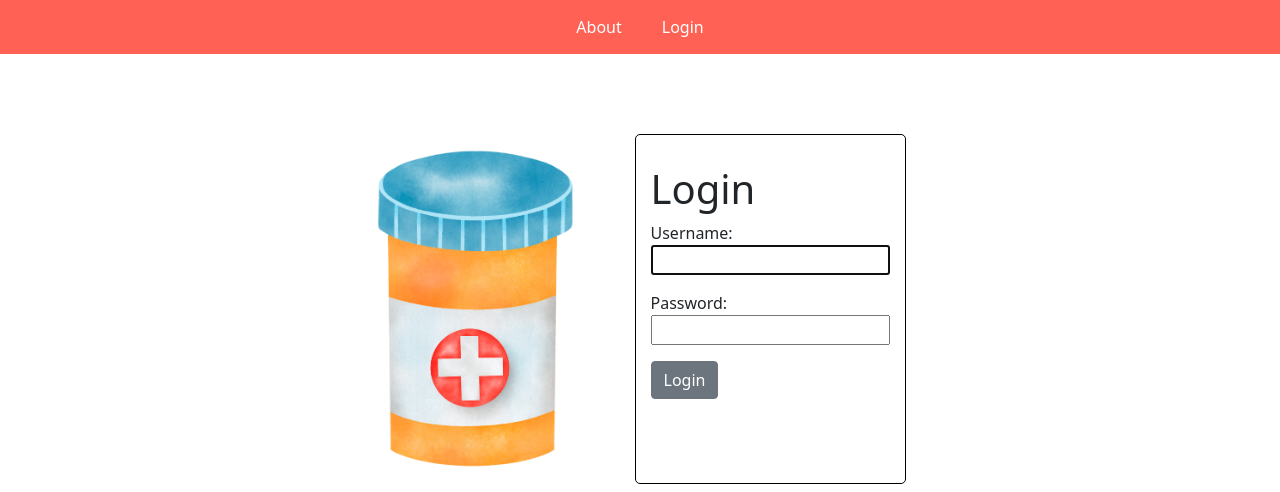
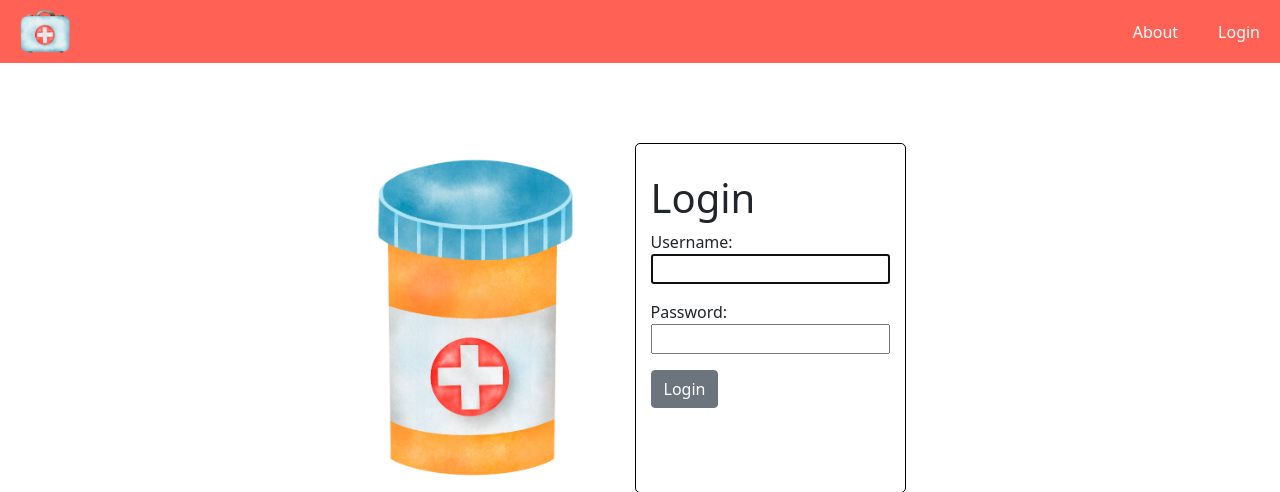
Before and after one commit to CSeckman/medlog, a Django app: page / in a window 1280 px wide. Shown: the top 492 px of the page. Run offline with Django 3.2, Linux system fonts and the light colour scheme.

Commit message:
mobile styling for login and nav

```diff
--- a/main_app/static/css/base.css
+++ b/main_app/static/css/base.css
@@ -18,12 +18,26 @@ ul {
   padding: 10px 0px;
 }
 
-nav ul {
+nav {
+  display: flex;
+  align-items: center;
+  justify-content: space-between;
+  flex-direction: row;
+  flex-wrap: wrap;
+  background-color: #ff6154;
+}
+
+.home-img {
+  width: 50px;
+  margin: 10px 20px;
+}
+
+nav > ul {
   display: flex;
   align-items: center;
   justify-content: center;
+  flex-direction: row;
   flex-wrap: wrap;
-  background-color: #ff6154;
 }
 
 nav a {
@@ -36,3 +50,9 @@ nav a {
 nav li {
   padding: 5px 20px;
 }
+
+@media only screen and (max-width: 600px) {
+  nav {
+    flex-direction: column;
+  }
+}
--- a/main_app/static/css/home.css
+++ b/main_app/static/css/home.css
@@ -31,3 +31,17 @@ img {
   flex-direction: column;
   width: 100%;
 }
+
+@media only screen and (max-width: 600px) {
+  .login-divs {
+    flex-direction: column;
+  }
+
+  img {
+    width: 50px;
+  }
+
+  .l-div {
+    margin: 10px;
+  }
+}
--- a/main_app/templates/base.html
+++ b/main_app/templates/base.html
@@ -19,6 +19,7 @@
 <body>
   <header>
     <nav>
+      <img class='home-img' src="{% static 'images/17.png' %}" alt="">
       <ul>
         {% if user.is_authenticated %}
           <li><a href="{% url 'home' %}">Home</a></li>
```
Also changed, not shown: main_app/static/images/17.png (added).
